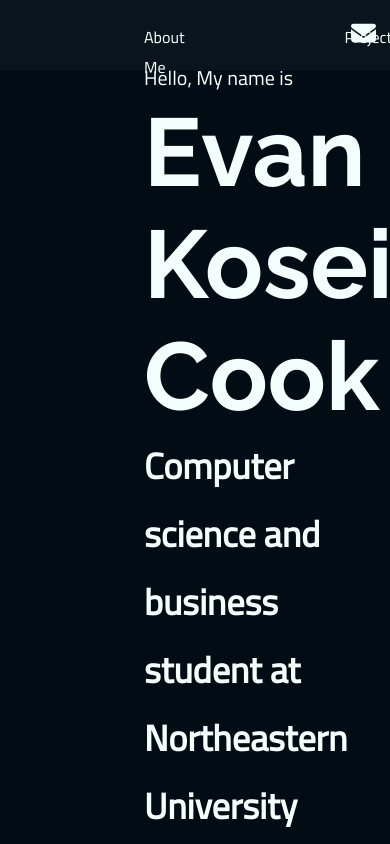
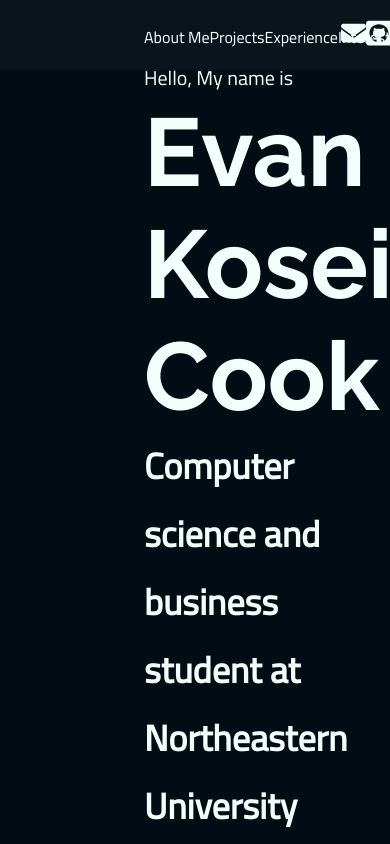
Before and after one commit to evankcook/PersonalWebsite, a React (Create React App) app: page / in a window 390 px wide. Shown: the top 844 px of the page. Built offline with nearby package versions, Linux system fonts and the light colour scheme.

Commit message:
fix navbar responsiveness

```diff
--- a/src/App.css
+++ b/src/App.css
@@ -34,47 +34,63 @@
 }
 
 .home-navbar {
-  padding-left: 24px;
   background-color: #09141d;
-  display: flex;
   width: 100%;
   height: 70px;
   top: 0;
   position: fixed;
   z-index: 1;
+  display: flex;
+  justify-content: space-between;
 }
 
-.home-navbar ul {
+.home-navbar-links {
+  padding-left: 9rem;
+  display: flex;
+  height: 70px;
+  top: 0;
+  position: fixed;
+  z-index: 1;
+  white-space: nowrap;
+}
+
+.links {
+  width: 70%;
+}
+
+.home-navbar-links ul {
   display: flex;
   list-style: none;
-  width: 85%;
-  justify-content: flex-start;
+  padding-inline-start: 0;
+  width: 100%;
+  justify-content: space-between;
 }
 
-.home-navbar ul li {
-  margin: 6px 5rem;
+.home-navbar-links ul li {
+  margin: 6px 0;
 }
 
-.home-navbar ul li a {
+.home-navbar-links ul li a {
   color: #f2fffd;
   font-size: 16px;
   font-family: "Cairo-Regular";
   text-decoration: none;
 }
 
-.home-navbar a:hover {
+.home-navbar-links a:hover {
   color: #2ca796;
 }
 
 .logo-navbar {
   display: flex;
   align-items: center;
-  width: 15%;
+  justify-content: space-around;
+  width: 20%;
 }
 
 .logo-navbar a {
   width: 25px;
-  margin: 6px 1rem;
+  margin: 6px 0;
 }
 
 .logo-navbar svg:hover path {
--- a/src/App.js
+++ b/src/App.js
@@ -7,7 +7,9 @@
 function App() {
   return (
     <div>
-      <nav className="home-navbar">
+      <div className="">
+        <div className="home-navbar home-navbar-links">
+          <div className="links">
             <ul>
               <li>
                 <a href="#about-me">About Me</a>
@@ -22,6 +24,7 @@
                 <a href="#interests">Interests</a>
               </li>
             </ul>
+          </div>
           <div className="logo-navbar">
             <a href="mailto: cook.ev@northeastern.edu">
               <svg
@@ -74,7 +77,8 @@
               </svg>
             </a>
           </div>
-      </nav>
+        </div>
+      </div>
       <div className="home-resume">
         <p>Hello, My name is</p>
         <h1>Evan Kosei Cook</h1>
```
Lines whose indentation alone changed are shown as unchanged.
